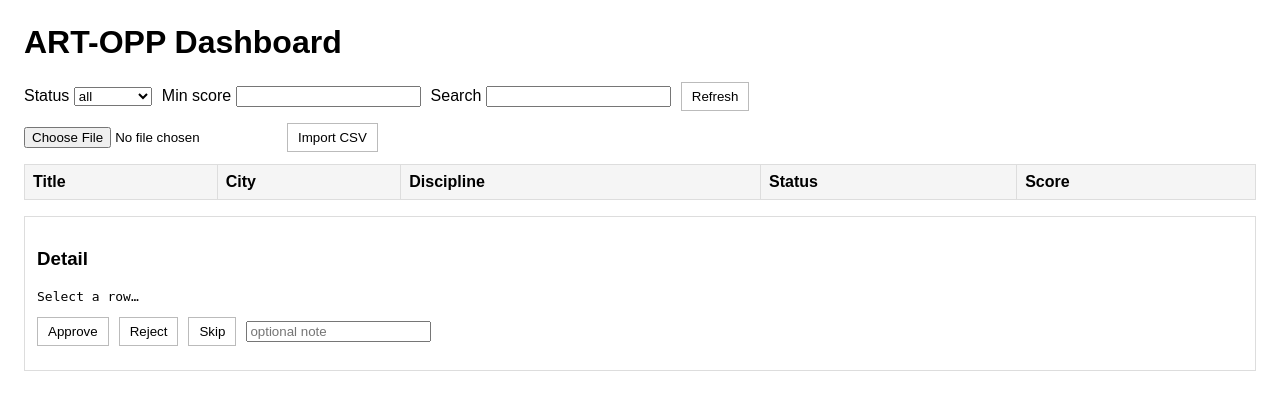
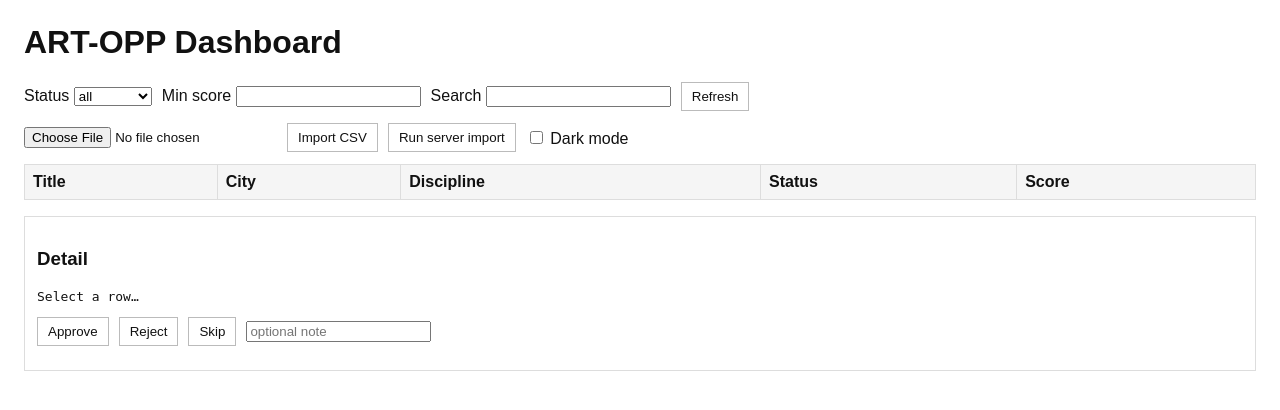
Before and after one commit to dingusagent-arch/source-candidates-manager, a Flask app: page / in a window 1280 px wide. Shown: the top 410 px of the page. Run offline with Flask 3, Linux system fonts and the light colour scheme; data that the repository does not hold is empty.

Commit message:
ui: add server-import button and dark theme toggle

```diff
--- a/art-opp/app/routes.py
+++ b/art-opp/app/routes.py
@@ -10,6 +10,10 @@ from .backend import OpportunityStore
 
 def _build_store(app: Flask) -> OpportunityStore:
     return OpportunityStore(Path(app.root_path).parent / app.config["DATA_FILE"])
+
+
+def _sample_csv_path(app: Flask) -> Path:
+    return Path(app.root_path).parent / "src" / "importers" / "examples" / "opportunities.csv"
 
 
 def init_app(app: Flask) -> None:
@@ -51,16 +55,24 @@ def init_app(app: Flask) -> None:
     @app.post("/api/import-csv")
     def import_csv():
         file = request.files.get("file")
+        store = _build_store(app)
+
         if not file:
-            return jsonify({"error": "missing file"}), 400
+            summary = store.import_csv(_sample_csv_path(app))
+            return jsonify(summary)
 
         upload_dir = Path(app.root_path).parent / "data" / "uploads"
         upload_dir.mkdir(parents=True, exist_ok=True)
         target = upload_dir / file.filename
         file.save(target)
 
+        summary = store.import_csv(target)
+        return jsonify(summary)
+
+    @app.post("/api/import-sample")
+    def import_sample():
         store = _build_store(app)
-        summary = store.import_csv(target)
+        summary = store.import_csv(_sample_csv_path(app))
         return jsonify(summary)
 
     @app.get("/api/settings")
--- a/art-opp/app/static/main.js
+++ b/art-opp/app/static/main.js
@@ -1,4 +1,23 @@
+const THEME_KEY = 'artopp-theme';
 let selectedId = null;
+
+function applyTheme(theme) {
+  document.body.classList.toggle('dark', theme === 'dark');
+}
+
+function initTheme() {
+  const saved = localStorage.getItem(THEME_KEY) || 'light';
+  applyTheme(saved);
+
+  const toggle = document.getElementById('theme_toggle');
+  if (!toggle) return;
+  toggle.checked = saved === 'dark';
+  toggle.onchange = () => {
+    const nextTheme = toggle.checked ? 'dark' : 'light';
+    localStorage.setItem(THEME_KEY, nextTheme);
+    applyTheme(nextTheme);
+  };
+}
 
 async function loadItems() {
   const status = document.getElementById('status').value;
@@ -50,7 +69,14 @@ async function triage(action) {
 
 async function importCsv() {
   const input = document.getElementById('csv_file');
-  if (!input.files.length) return alert('Choose a CSV file first.');
+
+  if (!input.files.length) {
+    const sampleRes = await fetch('/api/import-sample', { method: 'POST' });
+    const sampleResult = await sampleRes.json();
+    document.getElementById('import_result').textContent = JSON.stringify(sampleResult);
+    await loadItems();
+    return;
+  }
 
   const form = new FormData();
   form.append('file', input.files[0]);
@@ -60,10 +86,19 @@ async function importCsv() {
   await loadItems();
 }
 
+async function importSample() {
+  const res = await fetch('/api/import-sample', { method: 'POST' });
+  const result = await res.json();
+  document.getElementById('import_result').textContent = JSON.stringify(result);
+  await loadItems();
+}
+
 document.getElementById('refresh').onclick = loadItems;
 document.getElementById('import_btn').onclick = importCsv;
+document.getElementById('import_server_btn').onclick = importSample;
 document.querySelectorAll('[data-action]').forEach((btn) => {
   btn.onclick = () => triage(btn.dataset.action);
 });
 
+initTheme();
 loadItems();
--- a/art-opp/app/templates/index.html
+++ b/art-opp/app/templates/index.html
@@ -5,14 +5,21 @@
     <meta name="viewport" content="width=device-width, initial-scale=1.0" />
     <title>ART-OPP Dashboard</title>
     <style>
-      body { font-family: Arial, sans-serif; margin: 24px; }
+      body { font-family: Arial, sans-serif; margin: 24px; background: #fff; color: #111; }
       .row { display: flex; gap: 10px; align-items: center; margin-bottom: 12px; }
       table { border-collapse: collapse; width: 100%; margin-top: 12px; }
       th, td { border: 1px solid #ddd; padding: 8px; }
       th { background: #f5f5f5; text-align: left; }
       tr:hover { background: #fafafa; cursor: pointer; }
       #detail { margin-top: 16px; padding: 12px; border: 1px solid #ddd; }
-      .btn { padding: 6px 10px; border: 1px solid #bbb; background: #fff; cursor: pointer; }
+      .btn { padding: 6px 10px; border: 1px solid #bbb; background: #fff; color: inherit; cursor: pointer; }
+
+      body.dark { background: #111827; color: #e5e7eb; }
+      body.dark th, body.dark td, body.dark #detail { border-color: #374151; }
+      body.dark th { background: #1f2937; }
+      body.dark tr:hover { background: #1f2937; }
+      body.dark .btn { background: #1f2937; border-color: #4b5563; color: #e5e7eb; }
+      body.dark input, body.dark select { background: #111827; color: #e5e7eb; border: 1px solid #4b5563; }
     </style>
   </head>
   <body>
@@ -36,6 +43,8 @@
     <div class="row">
       <input id="csv_file" type="file" accept=".csv" />
       <button class="btn" id="import_btn">Import CSV</button>
+      <button class="btn" id="import_server_btn">Run server import</button>
+      <label><input id="theme_toggle" type="checkbox" /> Dark mode</label>
       <span id="import_result"></span>
     </div>
 
```
Also changed, not shown: art-opp/tests/test_web_ui_api.py (+14 -0 lines).
